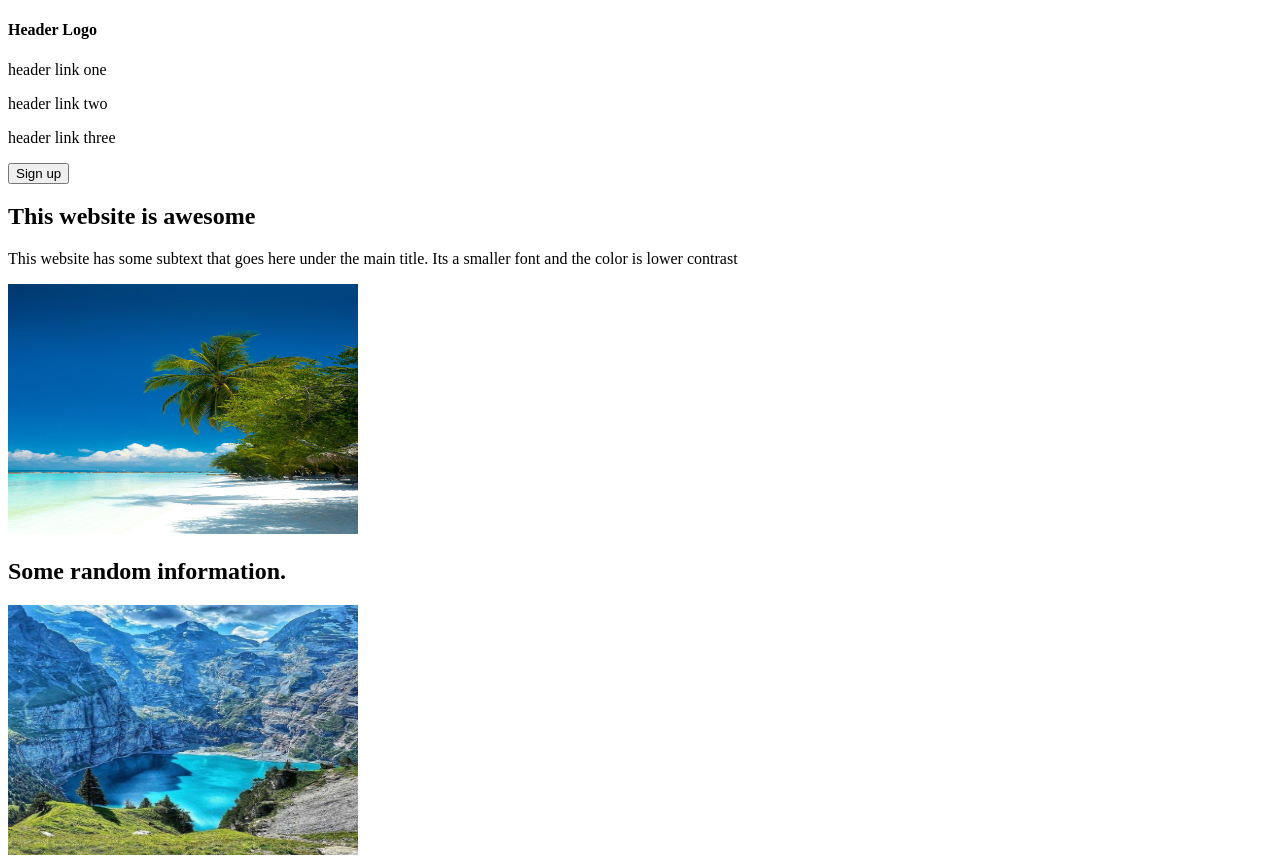
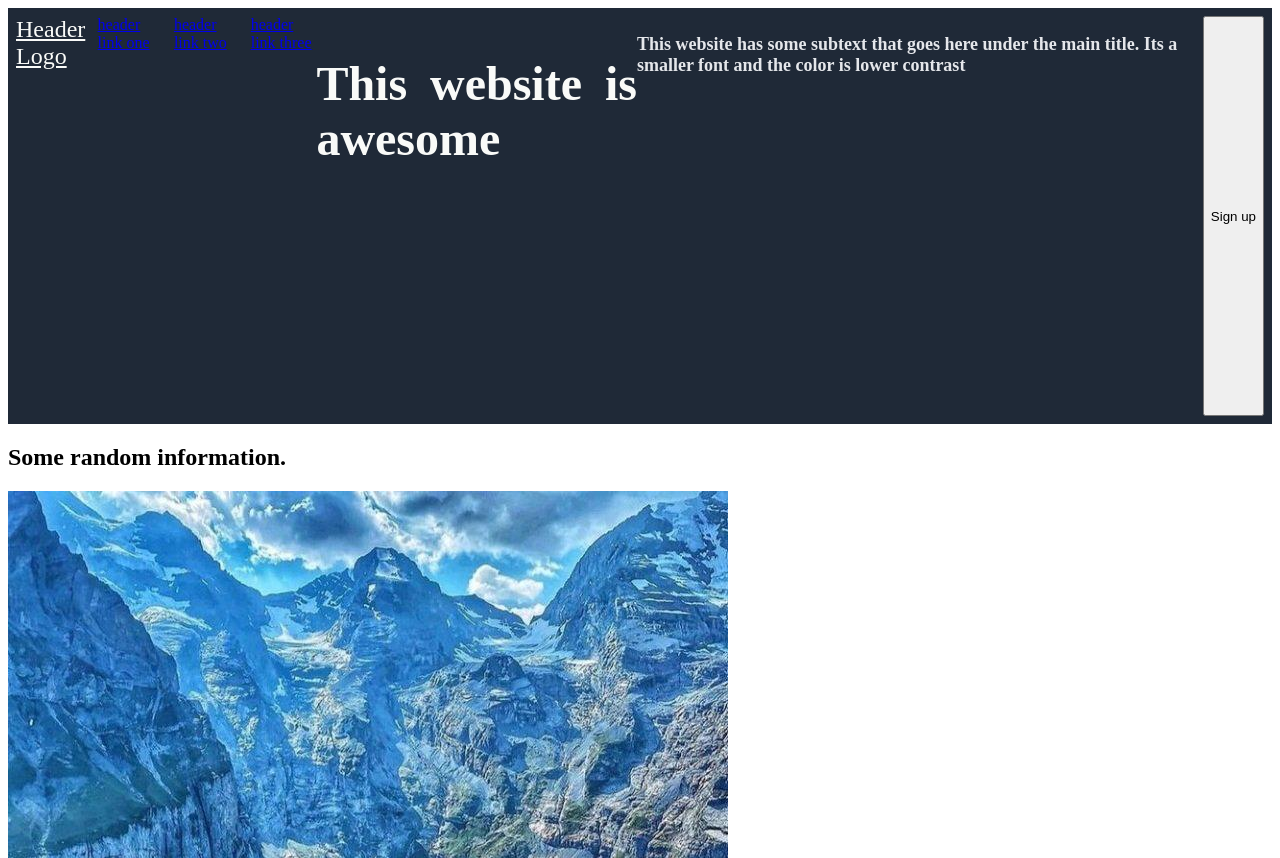
Before and after one commit to uchexm/landing-page-, a plain HTML site: page index.html in a window 1280 px wide. Shown: the top 858 px of the page. Drawn offline with Linux system fonts and the light colour scheme.

Commit message:
added styles

```diff
--- /dev/null
+++ b/demo.css
@@ -0,0 +1,60 @@
+/*button{
+    border: none;
+    padding: 15px 32px;
+    text-align: center;
+    display: inline-block;
+    font-size: 16px;
+    margin: 4px 2px;
+    cursor: pointer;
+}*/
+.header{
+    height: 400px;
+    background-color: #1F2937;
+    display: flex;
+    padding: 8px;
+    justify-content: space-between;
+}
+.logo{
+
+}
+ul{
+    display: flex;
+    padding: 0;
+    gap: 16px;
+    margin: 0;
+    justify-content: right;
+    list-style-type: none;
+
+
+}
+/*.link{
+    background: red;
+    border: 1px solid yellow;
+    height: 20px;
+    flex: 1;
+    padding: 4px;8
+
+}*/
+h1{
+    font-size: 48px;
+    font-weight: bolder;
+    color: #F9FAF8;
+    justify-content: center;
+    text-align: justify;
+}
+h3{
+    font-size: 18px;
+    color: #E5e7eb;
+}
+#logo{
+    font-size: 24px;
+    color: #F9FAF8;
+}
+#signup{
+    text-decoration-color: #3882F6
+}
+#be{
+    height: 250px;
+    width: 350;
+    float: right;
+}
--- a/index.html
+++ b/index.html
@@ -5,42 +5,47 @@
     <meta http-equiv="X-UA-Compatible" content="IE=edge">
     <meta name="viewport" content="width=device-width, initial-scale=1.0">
     <title>Landing Page</title>
-    <link rel="stylesheet" href="styles.css">
+    <link rel="stylesheet" href="demo.css">
 </head>
 <body>
-    <section>
-      <header>
-        <h4>Header Logo</h4>
-        <p>header link one</p>
-        <p>header link two</p>
-        <p>header link three</p>
-        <input type="button" value="Sign up"></input>
-      </Header>
+  <section class="header">
+    <div class="logo">
+            <!--<button popuptoggletarget="menu" type="menu"><menu></menu></button>-->
+      <a id="logo" href="./image/bea.jpg">Header Logo</a>
+    </div>
+    <ul class="links">
+      <li><a href="./index.html">header link one</a></li>
+      <li><a href="./doc.txt">header link two</a></li>
+      <li><a href="./README.md">header link three</a></li>
+    </ul>
         <h1>This website is awesome</h1>
-        <p>This website has some subtext that goes here under the main title. Its a smaller font and the color is lower contrast</p>
-        <img src="image/bea.jpg" alt="beach">
-    </section>
-    <section>
+        <!--<img id="be" src="image/bea.jpg" alt="beach">-->
+        <h3>This website has some subtext that goes here under the main title. Its a smaller font and the color is lower contrast</h3>
+        <input id="signup" type="button" value="Sign up"></input>
+
+  </section>
+    <section class="container">
       <h2>Some random information.</h2>
-      <div>
-        <img src="image/beach.jpg" alt="mountains">
+      <div class="image">
+        <img src="image/beach.jpg" alt="mountains" class="image">
       </div>
         <p>this is come subtext under an illustration or image</p>
-      <div>
-        <img src="image/WhatsApp Image 2022-10-12 at 08.28.56.jpeg" alt="sandy beach">
+      <div class="image">
+        <img class="image" src="image/WhatsApp Image 2022-10-12 at 08.28.56.jpeg" alt="sandy beach">
       </div>
         <p>this is come subtext under an illustration or image</p>
-      <div>
-        <img src="image/WhatsApp Image 2022-10-12 at 08.28.58.jpeg" alt="seashore">
+      <div class="image">
+        <img class="image" src="image/WhatsApp Image 2022-10-12 at 08.28.58.jpeg" alt="seashore">
       </div>
         <p>this is come subtext under an illustration or image</p>
-      <div>
-        <img src="image/bea.jpg" alt="water">
+      <div class="image">
+        <img src="image/be" alt="water" class="image">
       </div>
         <p>this is come subtext under an illustration or image</p>
     </section>
-    <section></section>
+    <section class="qoute">
       <p><em>“Nature has given us all the pieces required to achieve exceptional wellness and health, but has left it to us to put these pieces together.”</em><strong>-Diane Maclaren</strong></p>
+    </section>
     <section>
       <fieldset>
         <h6>CAll to action! Its time!</h6>
--- a/styles.css
+++ b/styles.css
@@ -1,4 +1,100 @@
-img{
+/*nav{
+    background-color: #1F2937;
+}
+#be{
     height: 250px;
-    width: 350px;
+    width: 350;
+    /*align-items: left;
+    justify-content: left;
+    float: right;
 }
+div{
+    border: solid blue 2px;
+}
+h1{
+    font-size: 48px;
+    font-weight: bolder;
+    color: #F9FAF8;
+}
+h3{
+    font-size: 18px;
+    color: #E5e7eb;
+}
+#logo{
+    font-size: 24px;
+    color: #F9FAF8;
+}
+#signup{
+    text-decoration-color: #3882F6
+}
+.container{
+    height: 300px;
+  padding: 10px;
+  background: white;
+  border: 0ch;
+  display: flex;
+  align-items: center;
+  justify-content: center;
+  gap: 8px;
+  margin: auto;
+
+}
+.image{
+    height: 100px;
+    width: 100px;
+    /*border: 2px solid rgb(104, 104, 236);
+    border-radius: 10px;
+
+}
+.head{
+    height: 400px;
+    background-color: #1F2937;
+    display: flex;
+
+}
+fieldset{
+    background-color: #3882F6;
+    text-decoration: 36px extra-bold #1F2937;
+}
+.qoute{
+    background-color: #e5e7eb;
+    font-size: 36px;
+    font-style: italic;
+    color: #1F2937;;
+}
+.link{
+    margin: auto;
+    text-align: right;
+}
+
+
+
+
+
+
+
+
+
+/*:root{
+    --nav-width: 240px;
+}
+[popup] {
+    top: 0;
+    left: 100%;
+    height: 100vh;
+    width: var(--nav-width);
+    transition: transform 0.2s;
+    transform: translateX(calc(var(--open, 0)* -100%));
+}
+[popup]::backdrop{
+    transition: opacity 0.2s;
+    background: hsl(0, 0%, 10%/0.25);
+    opacity: var(--open, 0);
+}
+[popup]:open,
+[popup]:open::backdrop {
+    --open: 1;
+}
+body:has([popup]:open) {
+    transform: translateX(calc(var(--nav-width)* -1));
+}
```
